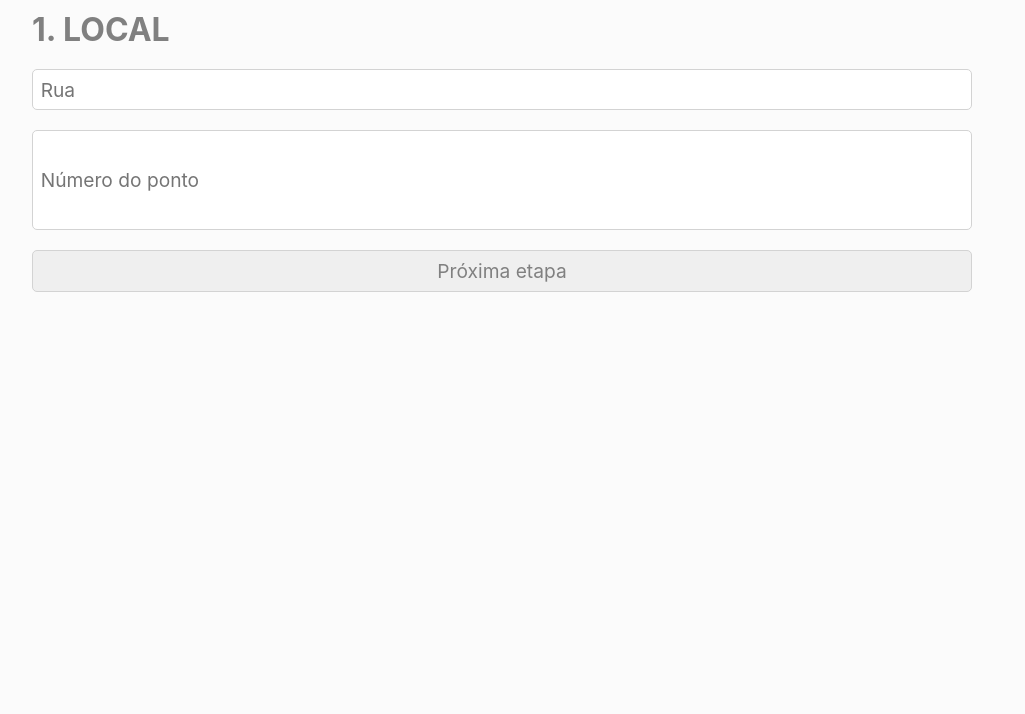
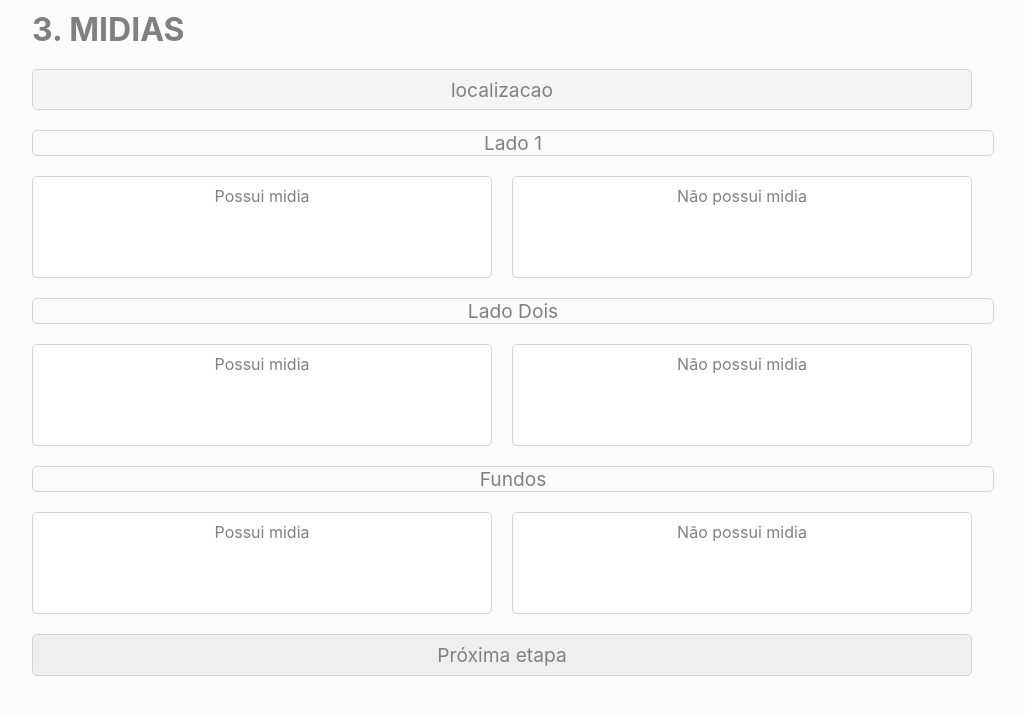
Before and after one commit to ipuf/abrigos-onibus, a Svelte app: page / in a window 1280 px wide. Shown: the top 714 px of the page, without its empty margins (138-1163 px from the left). Built offline with nearby package versions, Linux system fonts and the light colour scheme.

Commit message:
localização e faces

```diff
--- a/src/App.svelte
+++ b/src/App.svelte
@@ -6,7 +6,7 @@
 	import Midias from './etapas/Midias.svelte'
 
 	let form = {}
-	let etapa = 1
+	let etapa = 4
 
 	function nextPage (e) {
 		form[e.detail.obj.id] = e.detail.obj.body
--- a/src/etapas/Midias.svelte
+++ b/src/etapas/Midias.svelte
@@ -1,26 +1,183 @@
 <script>
+	import { createEventDispatcher } from 'svelte'
+	import Switch from '../inputs/Switch.svelte'
+
+	const dispatch = createEventDispatcher()
+
+
 	let localizacao = []
+	let getFace = (arr, midiaFace) => {arr.push(midiaFace)}
+	let dimensao
+
+
+	let ladoUm = []
+	let ladoDois = []
+	let fundos = []
+
+	$: formObj = {
+		id: 'midia',
+		body: {
+			localizacao: localizacao,
+			ladoUm: ladoUm,
+			ladoDois: ladoDois,
+			fundos, fundos
+		}
+	}
+
 	function getLocation(){
 		console.log('getLocatio')
 		if ("geolocation" in navigator) {
 			navigator.geolocation.getCurrentPosition((position) => {
-				console.log(position.coords.latitude, position.coords.longitude);
 				localizacao.push(position.coords.latitude, position.coords.longitude)
 			});
 		} else {
-			alert("I'm sorry, but geolocation services are not supported by your browser.");
+			alert("Seu navegador não suporta o serviço de localização");
 		}
   	}
 
+	function sendForm () {
+		dispatch('send', {
+			obj: formObj
+		})
+		console.log(formObj)
+	}
 
 </script>
 
 
+<style>
+
+	form {
+    display: flex;
+    flex-direction: column;
+    justify-content: center;
+    margin: auto;
+    width: 75%;
+  }
+  form > * {
+    margin: 10px;
+    font-size: 1.2em;
+    border: 1.5px solid lightgray;
+    border-radius: 5px;
+    color: grey;
+  }
+  #title {
+    font-size: 2em;
+    border: none;
+  }
+  input[type="radio"] {
+    opacity: 0;
+    height: 1%;
+  }
+  input[type="number"] {
+    align-self: stretch;
+    height: 100px;
+  }
+  label {
+    display: flex;
+    flex-direction: column;
+    width: 100%;
+    height: 100%;
+    align-items: center;
+    align-content: center;
+    justify-content: flex-end;
+  }
+  p {
+    text-align: center;
+    margin: auto;
+    height: 99%;
+  }
+</style>
 
 
-<label>3. MIDIAS</label>
 
 
-<button on:click={getLocation}>
-	click
-</button>
+
+
+<form action="javascript:void(0);" on:submit={sendForm}>
+	<h1 id="title">3. MIDIAS</h1>
+
+	<button on:click={getLocation} type="button">
+		localizacao
+	</button>
+
+	<label>Lado 1</label>
+	<Switch>
+		<label slot="good">
+			<input type="radio" bind:group={ladoUm[0]} value={1}>
+			<p>Possui midia</p>
+		</label>
+		<label slot="bad">
+			<input type="radio" bind:group={ladoUm[0]} value={0}>
+			<p>Não possui midia</p>
+		</label>
+	</Switch>
+
+	{#if ladoUm[0] === 1}
+		<label>Lado 1: Face</label>
+		<Switch>
+			<label slot="good">
+				<input type="radio" bind:group={ladoUm[1]}  value={'interna'}>
+				<p>Dentro</p>
+			</label>
+			<label slot="bad">
+				<input type="radio" bind:group={ladoUm[1]}  value={'externa'}>
+				<p>Fora</p>
+			</label>
+		</Switch>
+	{/if}
+
+	<label>Lado Dois</label>
+	<Switch>
+		<label slot="good">
+			<input type="radio" bind:group={ladoDois[0]} value={1}>
+			<p>Possui midia</p>
+		</label>
+		<label slot="bad">
+			<input type="radio" bind:group={ladoDois[0]} value={0}>
+			<p>Não possui midia</p>
+		</label>
+	</Switch>
+
+	{#if ladoDois[0] === 1}
+		<label>Lado 1: Face</label>
+		<Switch>
+			<label slot="good">
+				<input type="radio" bind:group={ladoDois[1]}  value={'interna'}>
+				<p>Dentro</p>
+			</label>
+			<label slot="bad">
+				<input type="radio" bind:group={ladoDois[1]}  value={'externa'}>
+				<p>Fora</p>
+			</label>
+		</Switch>
+	{/if}
+
+	<label>Fundos</label>
+	<Switch>
+		<label slot="good">
+			<input type="radio" bind:group={fundos[0]} value={1}>
+			<p>Possui midia</p>
+		</label>
+		<label slot="bad">
+			<input type="radio" bind:group={fundos[0]} value={0}>
+			<p>Não possui midia</p>
+		</label>
+	</Switch>
+
+	{#if fundos[0] === 1}
+		<label>Lado 1: Face</label>
+		<Switch>
+			<label slot="good">
+				<input type="radio" bind:group={fundos[1]}  value={'interna'}>
+				<p>Dentro</p>
+			</label>
+			<label slot="bad">
+				<input type="radio" bind:group={fundos[1]}  value={'externa'}>
+				<p>Fora</p>
+			</label>
+		</Switch>
+	{/if}
+
+	<input type="submit"  value="Próxima etapa">
+</form>
```
